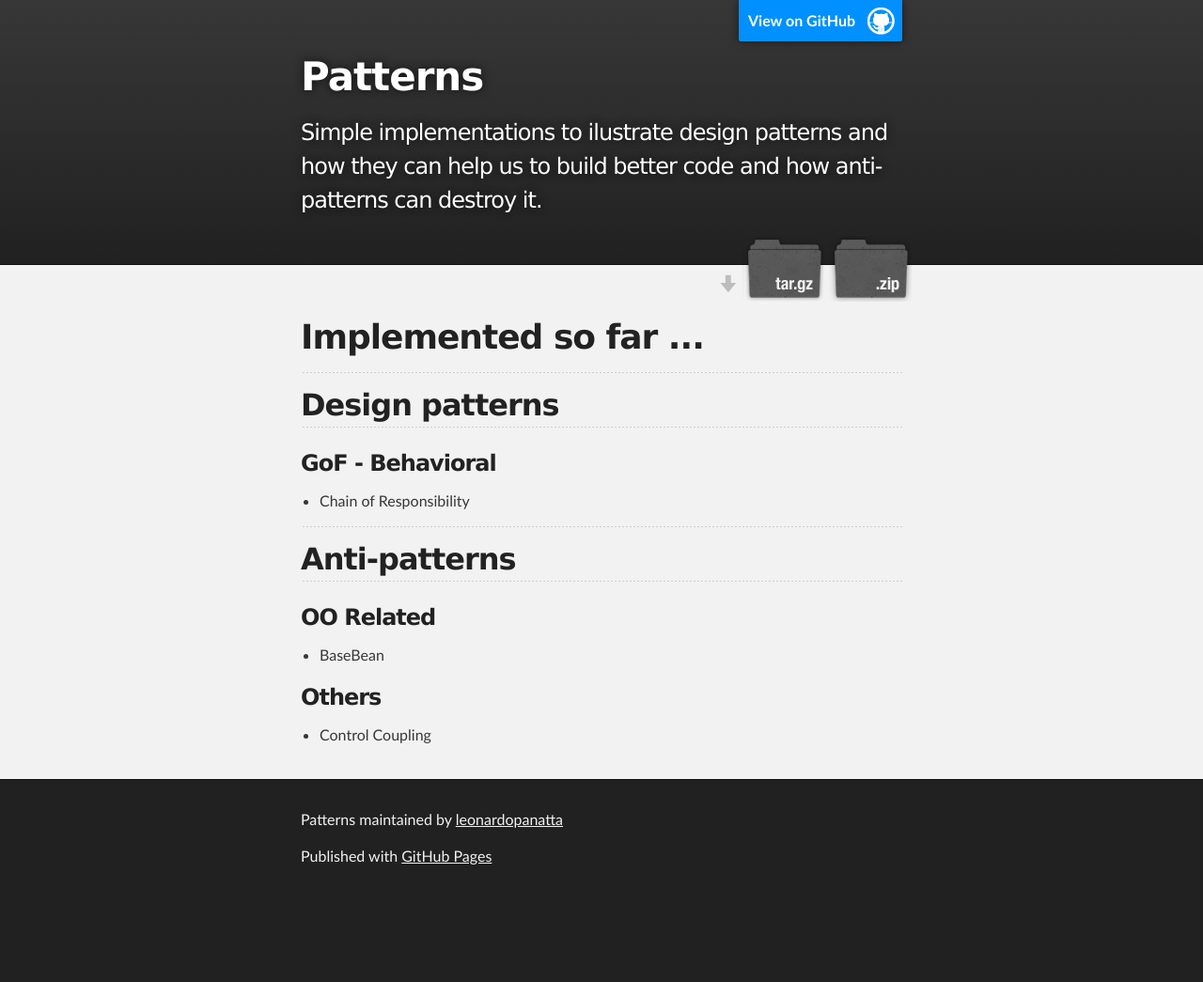
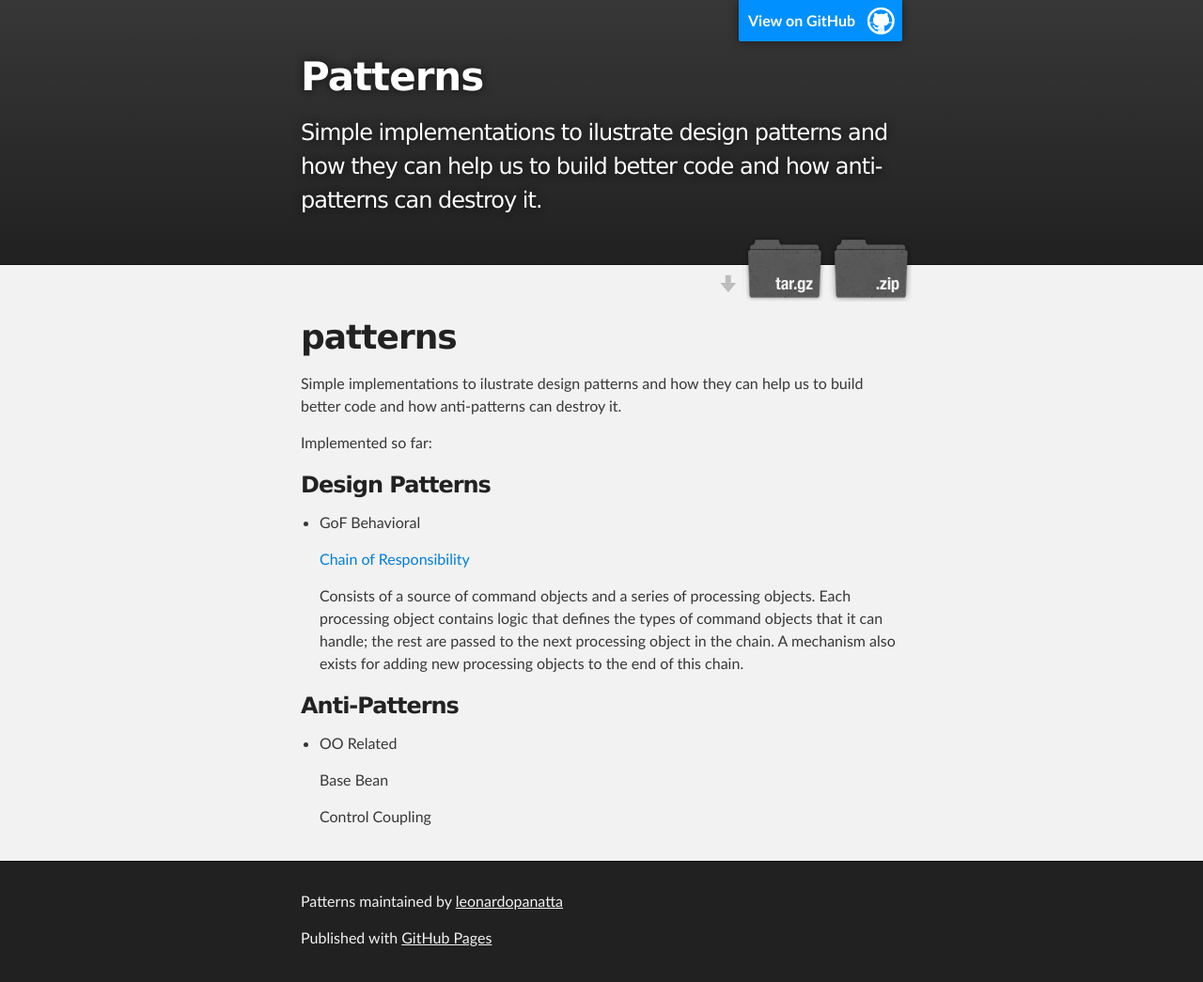
Before and after one commit to leonardopanatta/patterns, a plain HTML site: page index.html in a window 1280 px wide. Shown: the whole page at 94% size. Before the commit the page ends 958 px from the top, so only its background shows below. Drawn offline with Linux system fonts and the light colour scheme.

```diff
--- a/index.html
+++ b/index.html
@@ -32,37 +32,36 @@
     <div id="main_content_wrap" class="outer">
       <section id="main_content" class="inner">
         <h1>
-<a id="implemented-so-far-" class="anchor" href="#implemented-so-far-" aria-hidden="true"><span class="octicon octicon-link"></span></a>Implemented so far ...</h1>
+<a id="patterns" class="anchor" href="#patterns" aria-hidden="true"><span class="octicon octicon-link"></span></a>patterns</h1>
 
-<hr>
+<p>Simple implementations to ilustrate design patterns and how they can help us to build better code and how anti-patterns can destroy it.</p>
 
-<h2>
-<a id="design-patterns" class="anchor" href="#design-patterns" aria-hidden="true"><span class="octicon octicon-link"></span></a>Design patterns</h2>
+<p>Implemented so far:</p>
 
 <h3>
-<a id="gof---behavioral" class="anchor" href="#gof---behavioral" aria-hidden="true"><span class="octicon octicon-link"></span></a>GoF - Behavioral</h3>
+<a id="design-patterns" class="anchor" href="#design-patterns" aria-hidden="true"><span class="octicon octicon-link"></span></a>Design Patterns</h3>
 
 <ul>
-<li>Chain of Responsibility</li>
-</ul>
+<li>
+<p>GoF Behavioral</p>
 
-<hr>
+<p><a href="https://github.com/leonardopanatta/patterns/tree/master/patterns/src/net/panatta/patterns/designpattern/gof/behavioral/chainofresponsibility">Chain of Responsibility</a></p>
 
-<h2>
-<a id="anti-patterns" class="anchor" href="#anti-patterns" aria-hidden="true"><span class="octicon octicon-link"></span></a>Anti-patterns</h2>
-
-<h3>
-<a id="oo-related" class="anchor" href="#oo-related" aria-hidden="true"><span class="octicon octicon-link"></span></a>OO Related</h3>
-
-<ul>
-<li>BaseBean</li>
+<p>Consists of a source of command objects and a series of processing objects. Each processing object contains logic that defines the types of command objects that it can handle; the rest are passed to the next processing object in the chain. A mechanism also exists for adding new processing objects to the end of this chain.</p>
+</li>
 </ul>
 
 <h3>
-<a id="others" class="anchor" href="#others" aria-hidden="true"><span class="octicon octicon-link"></span></a>Others</h3>
+<a id="anti-patterns" class="anchor" href="#anti-patterns" aria-hidden="true"><span class="octicon octicon-link"></span></a>Anti-Patterns</h3>
 
 <ul>
-<li>Control Coupling</li>
+<li>
+<p>OO Related</p>
+
+<p>Base Bean</p>
+
+<p>Control Coupling</p>
+</li>
 </ul>
       </section>
     </div>
--- a/params.json
+++ b/params.json
@@ -1 +1 @@
-{"name":"Patterns","tagline":"Simple implementations to ilustrate design patterns and how they can help us to build better code and how anti-patterns can destroy it.","body":"# Implemented so far ...\r\n\r\n***\r\n\r\n## Design patterns\r\n\r\n### GoF - Behavioral\r\n* Chain of Responsibility\r\n\r\n\r\n***\r\n\r\n\r\n## Anti-patterns\r\n\r\n### OO Related\r\n* BaseBean\r\n\r\n### Others\r\n* Control Coupling","google":"","note":"Don't delete this file! It's used internally to help with page regeneration."}
+{"name":"Patterns","tagline":"Simple implementations to ilustrate design patterns and how they can help us to build better code and how anti-patterns can destroy it.","body":"patterns\r\n========\r\n\r\nSimple implementations to ilustrate design patterns and how they can help us to build better code and how anti-patterns can destroy it.\r\n\r\nImplemented so far:\r\n\r\n### Design Patterns\r\n\r\n* GoF Behavioral\r\n  \r\n  [Chain of Responsibility](https://github.com/leonardopanatta/patterns/tree/master/patterns/src/net/panatta/patterns/designpattern/gof/behavioral/chainofresponsibility)\r\n\r\n  Consists of a source of command objects and a series of processing objects. Each processing object contains logic that defines the types of command objects that it can handle; the rest are passed to the next processing object in the chain. A mechanism also exists for adding new processing objects to the end of this chain.\r\n\r\n### Anti-Patterns\r\n\r\n* OO Related\r\n\r\n  Base Bean\r\n\r\n  Control Coupling\r\n","google":"","note":"Don't delete this file! It's used internally to help with page regeneration."}
```
